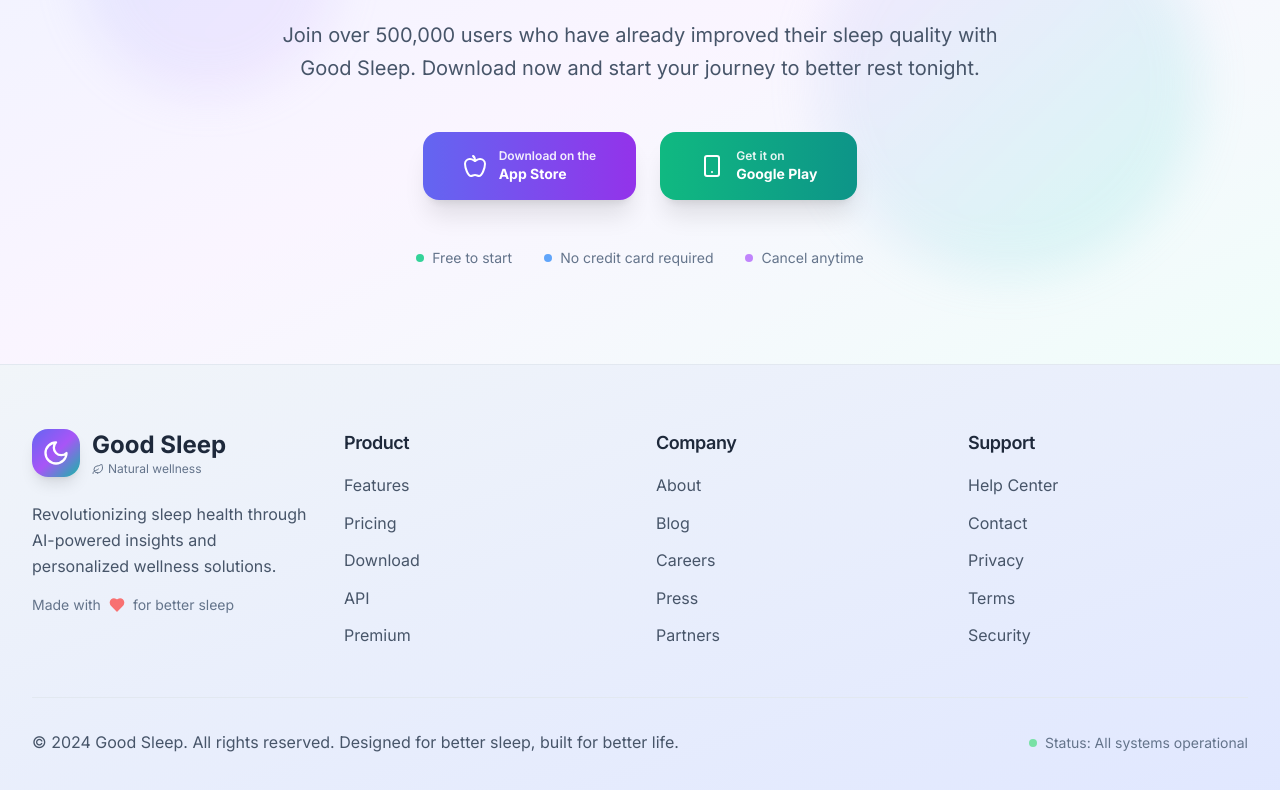
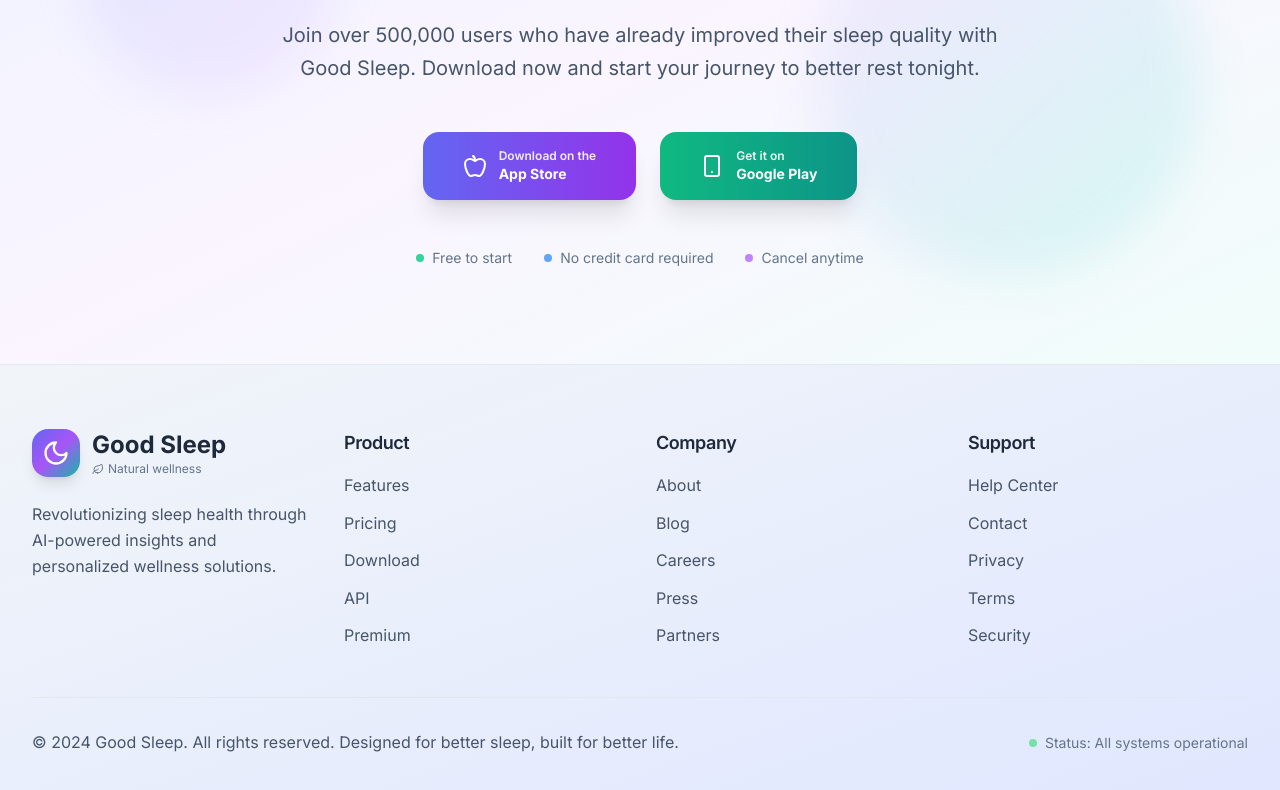
Before and after one commit to jinhyun-dev/good-sleep-landing, a Next.js app: page / in a window 1280 px wide. Shown: the part 4383-5173 px from the top of the page. Built offline with nearby package versions, Linux system fonts and the light colour scheme.

Commit message:
feat: modify text

```diff
--- a/components/Footer/index.tsx
+++ b/components/Footer/index.tsx
@@ -21,11 +21,6 @@ const Footer = () => {
             <p className="text-slate-600 leading-relaxed mb-4">
               Revolutionizing sleep health through AI-powered insights and personalized wellness solutions.
             </p>
-            <div className="flex items-center space-x-2 text-sm text-slate-500">
-              <span>Made with</span>
-              <Heart className="w-4 h-4 text-red-400 fill-current" />
-              <span>for better sleep</span>
-            </div>
           </div>
 
           <div>
```
